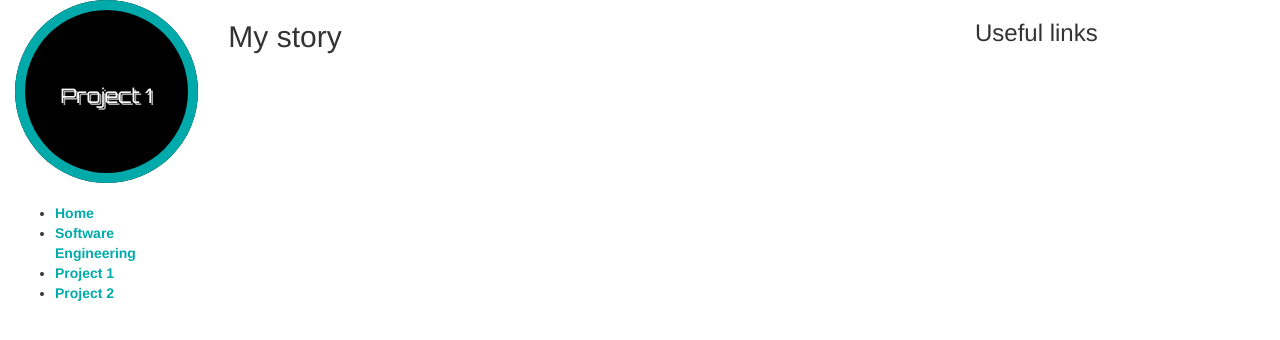
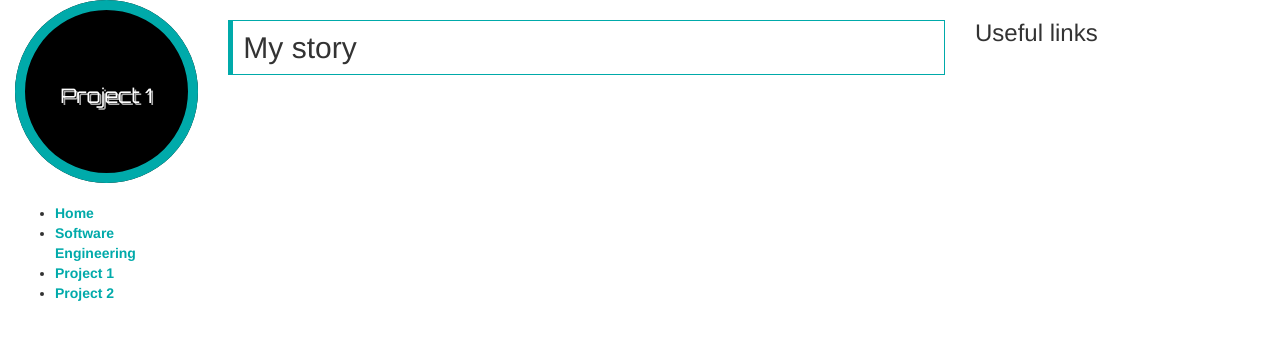
Before and after one commit to dfenders/portfolio, a Jekyll site: the page built from project1.html, in a window 1280 px wide. Shown: the top 340 px of the page. Built offline with Jekyll 4.4.1, drawn with Linux system fonts in a browser that asks for light colours.

Commit message:
Update main.css

```diff
--- a/css/main.css
+++ b/css/main.css
@@ -1,4 +1,5 @@
 h1{ font-family:'Open Sans';font-size:5rem;margin-bottom:60px; }
+h2 { padding-left: 10px;border: 1px solid #00aaaa;padding: 10px;border-left: 5px solid #00aaaa; }
 img { max-width:100% }
 a { font-weight:bold; color:#00aaaa }
 
```
